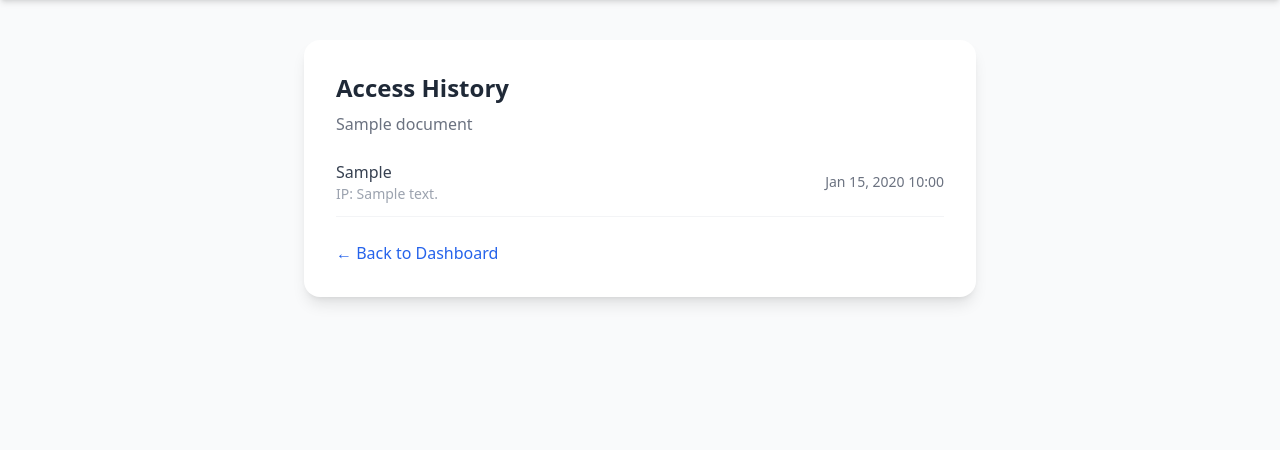
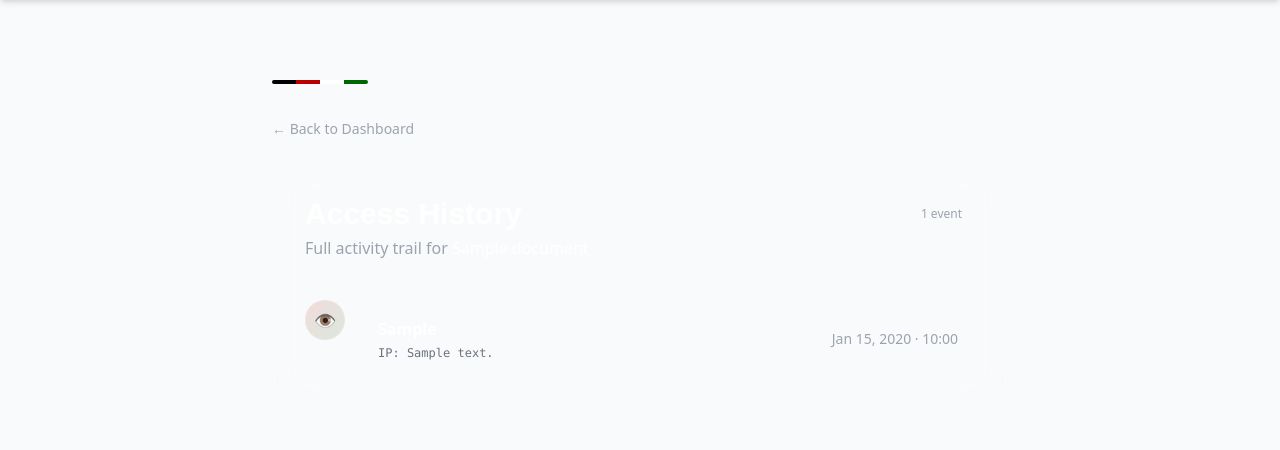
Before and after one commit to SHADRACK-MACHONI/kazifile, a Django app: template templates/documents/document_log.html in a window 1280 px wide. Shown: the part 64-514 px from the top of the page. Run offline with Django 5.2, Linux system fonts and the light colour scheme; tables that the repository leaves empty hold one stand-in row (values such as "Sample post"); the template is opened without the code that fills it: values that come from a table or form of the project are taken from there, most other values are stand-ins (such as "Sample title", 1, 10 or a date in 2020); some libraries are stand-ins or nearby versions.

Commit message:
Redesign access history page with timeline UI

```diff
--- a/templates/documents/document_log.html
+++ b/templates/documents/document_log.html
@@ -1,27 +1,103 @@
 {% extends 'base.html' %}
 {% block content %}
-<div class="max-w-2xl mx-auto bg-white p-8 rounded-2xl shadow-lg">
-    <h2 class="text-2xl font-bold mb-2 text-gray-800">Access History</h2>
-    <p class="text-gray-500 mb-6">{{ document.title }}</p>
+<style>
+    body { background: #0a0e1a; }
+
+    .glass {
+        background: rgba(255, 255, 255, 0.04);
+        backdrop-filter: blur(20px);
+        -webkit-backdrop-filter: blur(20px);
+        border: 1px solid rgba(255, 255, 255, 0.08);
+    }
+
+    .kenya-strip {
+        background: linear-gradient(90deg, #000000 0%, #000000 25%, #BB0000 25%, #BB0000 50%, #ffffff 50%, #ffffff 75%, #006600 75%, #006600 100%);
+        height: 4px;
+        border-radius: 999px;
+    }
+
+    .timeline-line {
+        position: absolute;
+        left: 19px;
+        top: 40px;
+        bottom: -8px;
+        width: 2px;
+        background: linear-gradient(to bottom, rgba(255,255,255,0.15), rgba(255,255,255,0.02));
+    }
+
+    .timeline-item:last-child .timeline-line { display: none; }
+
+    .icon-dot {
+        transition: all 0.3s ease;
+    }
+    .timeline-item:hover .icon-dot {
+        transform: scale(1.15);
+    }
+
+    .fade-in {
+        animation: fadeIn 0.5s ease forwards;
+        opacity: 0;
+    }
+    @keyframes fadeIn {
+        to { opacity: 1; transform: translateX(0); }
+        from { transform: translateX(-10px); }
+    }
+
+    .badge-shared {
+        background: linear-gradient(135deg, rgba(59,130,246,0.15), rgba(139,92,246,0.15));
+        border: 1px solid rgba(96,165,250,0.25);
+        color: #93c5fd;
+    }
+    .badge-viewed {
+        background: linear-gradient(135deg, rgba(187,0,0,0.12), rgba(0,102,0,0.12));
+        border: 1px solid rgba(255,255,255,0.1);
+        color: #d1fae5;
+    }
+</style>
+
+<div class="max-w-3xl mx-auto px-4 py-10 text-white">
+
+    <div class="kenya-strip mb-8 w-24"></div>
+
+    <a href="{% url 'dashboard' %}" class="inline-flex items-center gap-2 text-gray-400 hover:text-white text-sm mb-6 transition">
+        ← Back to Dashboard
+    </a>
+
+    <div class="glass rounded-3xl p-8">
+        <div class="flex items-center justify-between mb-1">
+            <h2 class="text-3xl font-bold" style="font-family:'Space Grotesk',sans-serif;">Access History</h2>
+            <span class="text-xs px-3 py-1 rounded-full glass text-gray-400">{{ logs|length }} event{{ logs|length|pluralize }}</span>
+        </div>
+        <p class="text-gray-400 mb-10">Full activity trail for <span class="text-white font-medium">{{ document.title }}</span></p>
 
         {% if logs %}
-    <div class="space-y-3">
+        <div class="space-y-6">
             {% for log in logs %}
-        <div class="flex justify-between items-center border-b border-gray-100 pb-3">
+            <div class="timeline-item relative pl-14 fade-in" style=`"animation-delay: {{ forloop.counter0|add:'0' }}00ms">
+                <div class="timeline-line"></div>
+                <div class="icon-dot absolute left-0 top-0 w-10 h-10 rounded-full flex items-center justify-center text-lg
+                    {% if log.action == 'share_created' %}badge-shared{% else %}badge-viewed{% endif %}">
+                    {% if log.action == 'share_created' %}🔗{% else %}👁️{% endif %}
+                </div>
+                <div class="glass rounded-2xl p-4 flex flex-col md:flex-row md:justify-between md:items-center gap-2">
                     <div>
-                <span class="font-medium text-gray-700">{{ log.get_action_display }}</span>
+                        <span class="font-semibold text-white">{{ log.get_action_display }}</span>
                         {% if log.ip_address %}
-                    <span class="text-sm text-gray-400 block">IP: {{ log.ip_address }}</span>
+                            <div class="text-xs text-gray-500 mt-1 font-mono">IP: {{ log.ip_address }}</div>
                         {% endif %}
                     </div>
-            <span class="text-sm text-gray-500">{{ log.timestamp|date:"M d, Y H:i" }}</span>
+                    <span class="text-sm text-gray-400 whitespace-nowrap">{{ log.timestamp|date:"M d, Y · H:i" }}</span>
+                </div>
             </div>
             {% endfor %}
         </div>
         {% else %}
-    <p class="text-gray-500">No activity recorded yet.</p>
+        <div class="text-center py-16">
+            <div class="text-5xl mb-4">🕒</div>
+            <p class="text-gray-300 text-lg mb-1">No activity recorded yet</p>
+            <p class="text-gray-500 text-sm">Once this document is shared or viewed, you'll see it here.</p>
+        </div>
         {% endif %}
-
-    <a href="{% url 'dashboard' %}" class="text-blue-600 hover:underline mt-6 inline-block">← Back to Dashboard</a>
+    </div>
 </div>
 {% endblock %}
```
Lines whose indentation alone changed are shown as unchanged.
